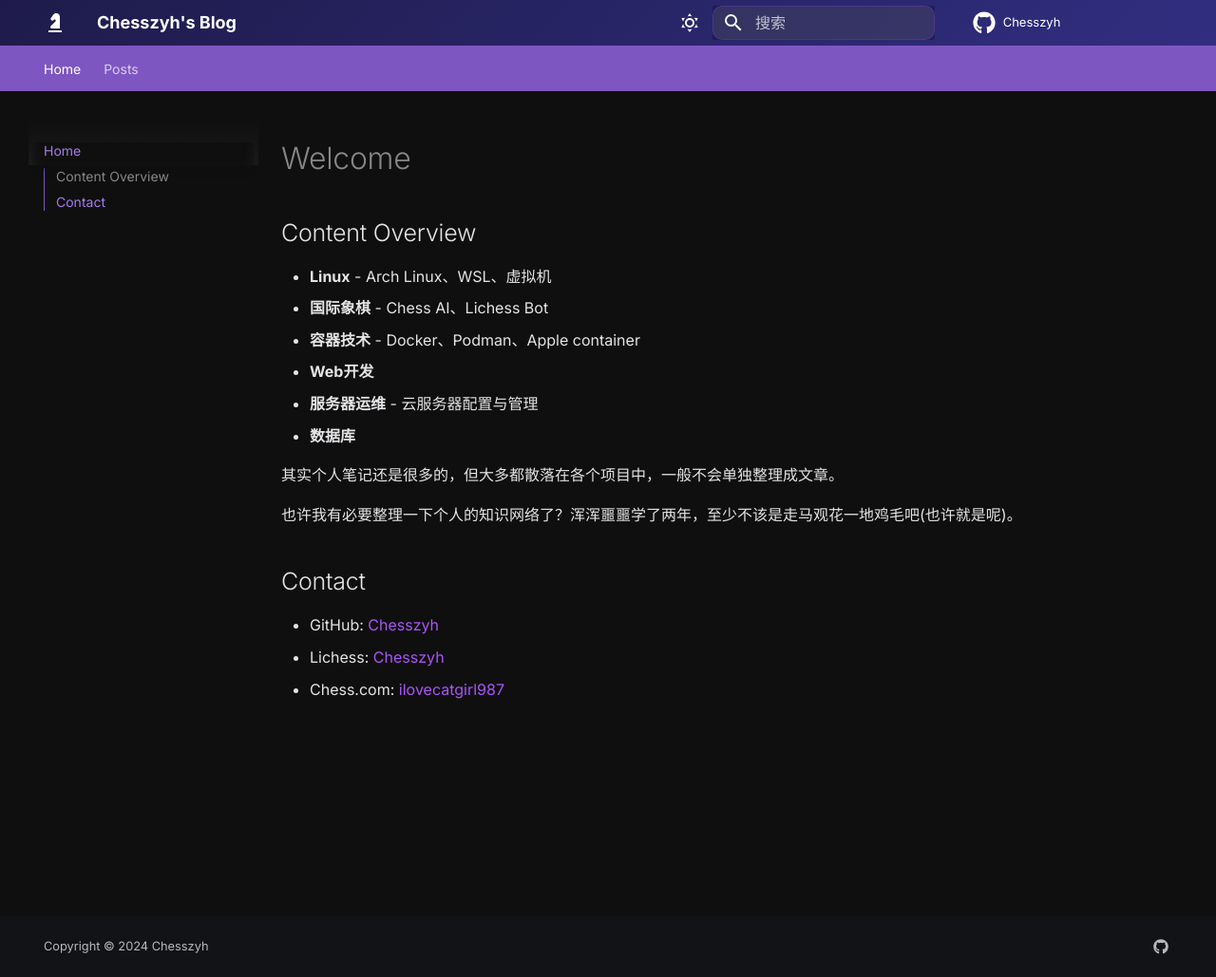
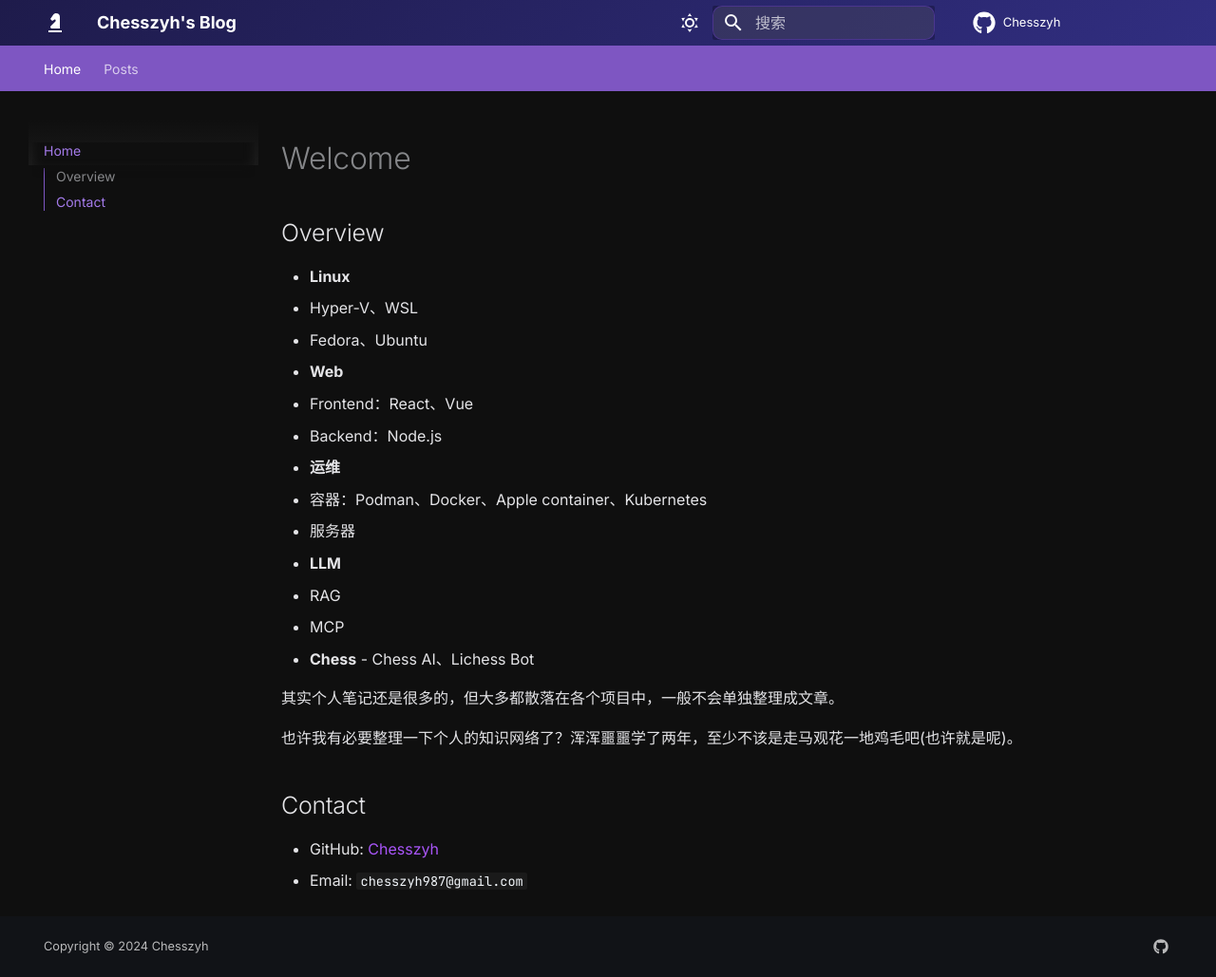
Before and after one commit to Chesszyh/Chesszyh.github.io, an MkDocs documentation site: the page built from docs/index.md, in a window 1280 px wide and 1029 px high. Shown: the whole window at 95% size. Built offline with MkDocs 1.6.1 and Material for MkDocs 9.7.7, drawn with Linux system fonts in a browser that asks for light colours.

Commit message:
Update on 2025-08-27 :(

```diff
--- a/docs/index.md
+++ b/docs/index.md
@@ -1,13 +1,20 @@
 # Welcome
 
-## Content Overview
+## Overview
 
-- **Linux** - Arch Linux、WSL、虚拟机
-- **国际象棋** - Chess AI、Lichess Bot
-- **容器技术** - Docker、Podman、Apple container
-- **Web开发**
-- **服务器运维** - 云服务器配置与管理
-- **数据库**
+- **Linux**
+  - Hyper-V、WSL
+  - Fedora、Ubuntu
+- **Web**
+  - Frontend：React、Vue
+  - Backend：Node.js
+- **运维**
+  - 容器：Podman、Docker、Apple container、Kubernetes
+  - 服务器
+- **LLM**
+  - RAG
+  - MCP
+- **Chess** - Chess AI、Lichess Bot
 
 其实个人笔记还是很多的，但大多都散落在各个项目中，一般不会单独整理成文章。
 
@@ -16,5 +23,4 @@
 ## Contact
 
 - GitHub: [Chesszyh](https://github.com/Chesszyh)
-- Lichess: [Chesszyh](https://lichess.org/@/Chesszyh)
-- Chess.com: [ilovecatgirl987](https://www.chess.com/member/ilovecatgirl987)
+- Email: `chesszyh987@gmail.com`
--- a/mkdocs.yml
+++ b/mkdocs.yml
@@ -53,7 +53,8 @@
   - Home: index.md
   - Posts:
     - "Why Abandon Old Blog": posts/为什么放弃旧博客.md
-    - "Exploration Journey": posts/Exploration.md
+    - "TODO": posts/TODO.md
+    - "Exploration Journey": posts/misc/Exploration.md
     - Blog Tech:
       - "Cusdis Comment System DIY": posts/Blog/cusdis-diy.md
       - "Plugin Development": posts/Blog/plugin.md
@@ -70,6 +71,7 @@
       - "Virtual Machine": posts/Linux/VirtualMachine.md
       - "WSL Usage": posts/Linux/WSL.md
     - LLM:
+      - "AI Agent": posts/LLM/AI-Agent.md
       - "DeepSpeed": posts/LLM/DeepSpeed.md
       - "MCP Protocol": posts/LLM/MCP.md
       - "Open WebUI": posts/LLM/open-webui.md
```
Also changed, not shown: README.md (+2 -2 lines), docs/misc/Note.md (added, +43 -0 lines), docs/misc/mkdocs-static-i18n-中文使用指南.md (added, +175 -0 lines), docs/posts/LLM/AI-Agent.md (added, +8 -0 lines), docs/posts/LLM/DeepSpeed.md (+1 -4 lines), docs/posts/LLM/MCP.md (+3 -1 lines), docs/posts/TODO.md (+32 -3 lines), docs/misc/Exploration.md (renamed from docs/posts/Exploration.md), docs/misc/image-1.png (added), docs/misc/image.png (added), docs/summary/大二下总结.md (added), 1 other file.
